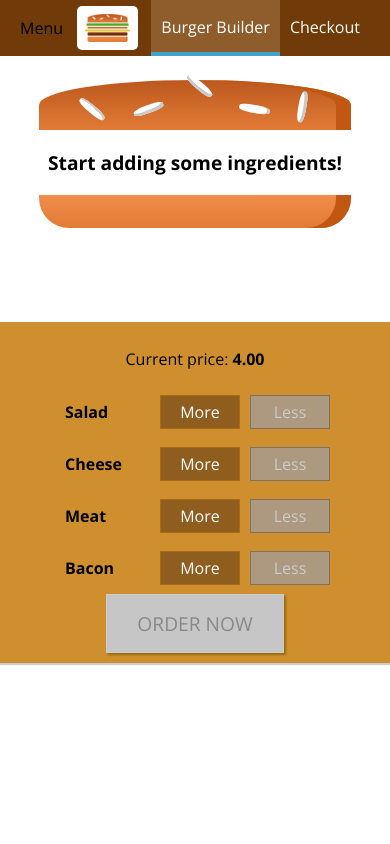
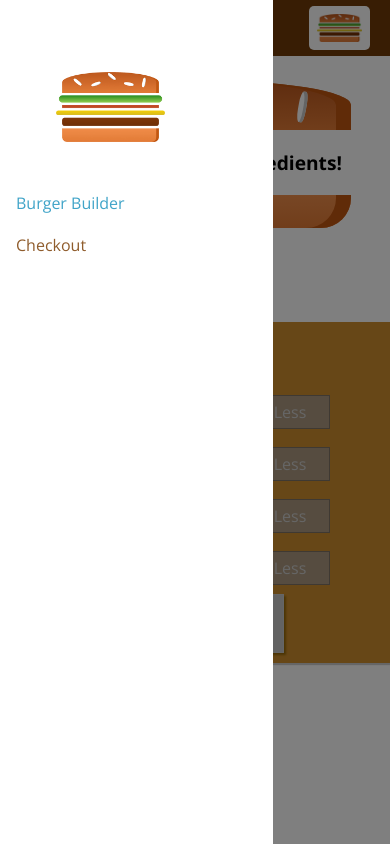
Before and after one commit to addibox/BurgerBuilder-React, a React app: page / in a window 390 px wide. Built offline with nearby package versions, Linux system fonts and the light colour scheme.

Commit message:
added responsive sidedrawer

```diff
--- a/src/components/Layout/Layout.js
+++ b/src/components/Layout/Layout.js
@@ -1,16 +1,32 @@
-import React from 'react';
+import React, { Component } from 'react';
 
 import Aux from '../../hoc/Aus';
 import classes from './Layout.module.css';
 import Toolbar from '../Navigation/Toolbar/Toolbar';
-const layout = ( props ) => (
-    <Aux>
-        <Toolbar />
-        <main className={classes.Content}>
-            { props.children }
-        </main>
-    </Aux>
-);
+import SideDrawer from '../Navigation/SideDrawer/SideDrawer';
+
+class Layout extends Component {
+    state = {
+        showSideDrawer : true
+    }
+
+    sideDrawerClosedHandler = () => {
+        this.setState({showSideDrawer: false});
+    }
 
 
-export default layout;
+    render () {
+        return (
+            <Aux>
+                <Toolbar />
+                <SideDrawer open={this.state.showSideDrawer} closed={this.sideDrawerClosedHandler}/>
+                <main className={classes.Content}>
+                    { this.props.children }
+                </main>
+            </Aux>
+        )
+    }
+}
+
+
+export default Layout;
--- a/src/components/Logo/Logo.js
+++ b/src/components/Logo/Logo.js
@@ -4,7 +4,7 @@
 import classes from './Logo.module.css';
 
 const logo = ( props ) => (
-    <div className={classes.Logo}>
+    <div className={classes.Logo} style={{height: props.height, margin: props.margin}}>
         <img src={LogoBurger} alt="Burger Logo"/>
     </div>
 );
--- a/src/components/Logo/Logo.module.css
+++ b/src/components/Logo/Logo.module.css
@@ -1,7 +1,7 @@
 .Logo {
     background-color: white;
     padding: 8px;
-    height: 80%;
+    height: 100%;
     box-sizing: border-box;
     border-radius: 5px;
 }
--- /dev/null
+++ b/src/components/Navigation/NavigationItems/NavigationItem/NavigatiomItem.module.css
@@ -0,0 +1,45 @@
+.NavigatiomItem{
+    margin: 10px 0;
+    box-sizing: border-box;
+    display: block;
+    width: 100%;
+}
+
+.NavigatiomItem a {
+    color:#8F5C2C;
+    text-decoration: none;
+    width: 100%;
+    box-sizing: border-box;
+    display: block;
+}
+
+.NavigatiomItem a:hover,
+.NavigatiomItem a:active,
+.NavigatiomItem a.active {
+    color: #40A4C8;
+}
+
+@media (min-width: 500px) {
+    .NavigatiomItem{
+        margin: 0;
+        display: flex;
+        height: 100%;
+        width: auto;
+        align-items: center;
+    }
+
+    .NavigatiomItem a {
+        color: white;
+        height: 100%;
+        padding: 16px 10px;
+        border-bottom: 4px solid transparent;
+    }
+
+    .NavigatiomItem a:hover,
+    .NavigatiomItem a:active,
+    .NavigatiomItem a.active {
+        background-color: #8F5C2C;
+        border-bottom: 4px solid #40A4C8;
+        color: white;
+    }
+}
--- a/src/components/NavigationItems/NavigationItems.module.css
+++ b/src/components/Navigation/NavigationItems/NavigationItems.module.css
@@ -3,6 +3,13 @@
     padding: 0;
     list-style: none;
     display: flex;
+    flex-flow: column;
     align-items: center;
     height: 100%;
 }
+
+@media (min-width: 500px){
+    .NavigationItems{
+        flex-flow: row;
+    }
+}
--- /dev/null
+++ b/src/components/Navigation/SideDrawer/SideDrawer.js
@@ -0,0 +1,27 @@
+import React from 'react';
+
+import Logo from '../../Logo/Logo';
+import NavigationItems from '../NavigationItems/NavigationItems';
+import classes from './SideDrawer.module.css';
+import Backdrop from '../../UI/Backdrop/Backdrop';
+
+const sideDrawer = ( props ) => {
+    let attachedClasses = [classes.SideDrawer, classes.Close];
+    if (props.open){
+        attachedClasses = [classes.SideDrawer, classes.Open];
+    }
+    return (
+        <>
+            <Backdrop show={props.open} clicked={props.closed}/>
+            <div className={attachedClasses.join(' ')}>
+                <Logo height="11%" margin="32px"/>
+                <nav>
+                    <NavigationItems />
+                </nav>
+
+            </div>
+        </>
+    );
+}
+
+export default sideDrawer;
--- /dev/null
+++ b/src/components/Navigation/SideDrawer/SideDrawer.module.css
@@ -0,0 +1,27 @@
+.SideDrawer {
+    position: fixed;
+    width: 280px;
+    max-width: 70%;
+    height: 100%;
+    top: 0;
+    left: 0;
+    z-index: 200;
+    background-color: white;
+    padding: 32px 16px;
+    box-sizing: border-box;
+    transition: transform 0.3 ease-out;
+}
+
+@media (min-width: 500px){
+    .SideDrawer {
+        display: none;
+    }
+}
+
+.Open {
+    transform: translateX(0);
+}
+
+.Close {
+    transform: translateX(-100%);
+}
--- a/src/components/Navigation/Toolbar/Toolbar.js
+++ b/src/components/Navigation/Toolbar/Toolbar.js
@@ -2,13 +2,16 @@
 
 import classes from './Toolbar.module.css';
 import Logo from '../../Logo/Logo';
-import NavigatiomItems from '../../NavigationItems/NavigationItems';
+import NavigatiomItems from '../NavigationItems/NavigationItems';
 
 const toolbar = ( props ) => (
     <header className={classes.Toolbar}>
         <div>Menu</div>
-        <Logo />
-        <NavigatiomItems />
+        <Logo height="80%"/>
+        <nav className={classes.DesktopOnly}>
+            <NavigatiomItems />
+        </nav>
+
     </header>
 );
 
--- a/src/components/Navigation/Toolbar/Toolbar.module.css
+++ b/src/components/Navigation/Toolbar/Toolbar.module.css
@@ -16,3 +16,9 @@
 .Toolbar nav{
     height: 100%;
 }
+
+@media (max-width: 499px){
+    .DesktopOnly{
+        display: none;
+    }
+}
--- a/src/components/NavigationItems/NavigationItem/NavigatiomItem.module.css
+++ /dev/null
@@ -1,25 +0,0 @@
-.NavigatiomItem{
-    margin: 0;
-    box-sizing: border-box;
-    display: flex;
-    height: 100%;
-    align-items: center;
-}
-
-.NavigatiomItem a {
-    color: white;
-    text-decoration: none;
-    height: 100%;
-    padding: 16px 10px;
-    border-bottom: 4px solid transparent;
-    box-sizing: border-box;
-    display: block;
-}
-
-.NavigatiomItem a:hover,
-.NavigatiomItem a:active,
-.NavigatiomItem a.active {
-    background-color: #8F5C2C;
-    border-bottom: 4px solid #40A4C8;
-    color: white;
-}
```
Also changed, not shown: src/components/Navigation/NavigationItems/NavigationItem/NavigationItem.js (renamed from src/components/NavigationItems/NavigationItem/NavigationItem.js), src/components/Navigation/NavigationItems/NavigationItems.js (renamed from src/components/NavigationItems/NavigationItems.js).
